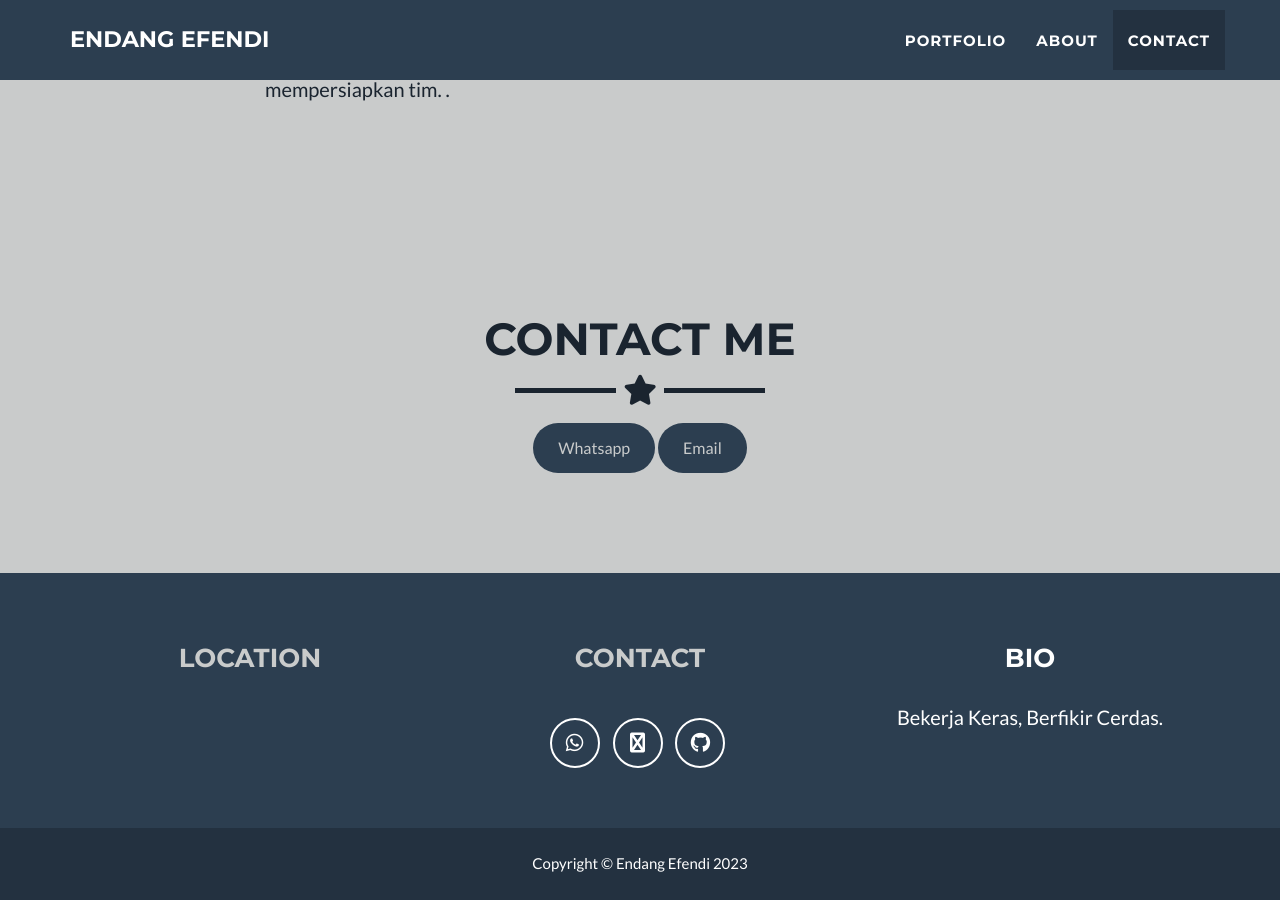
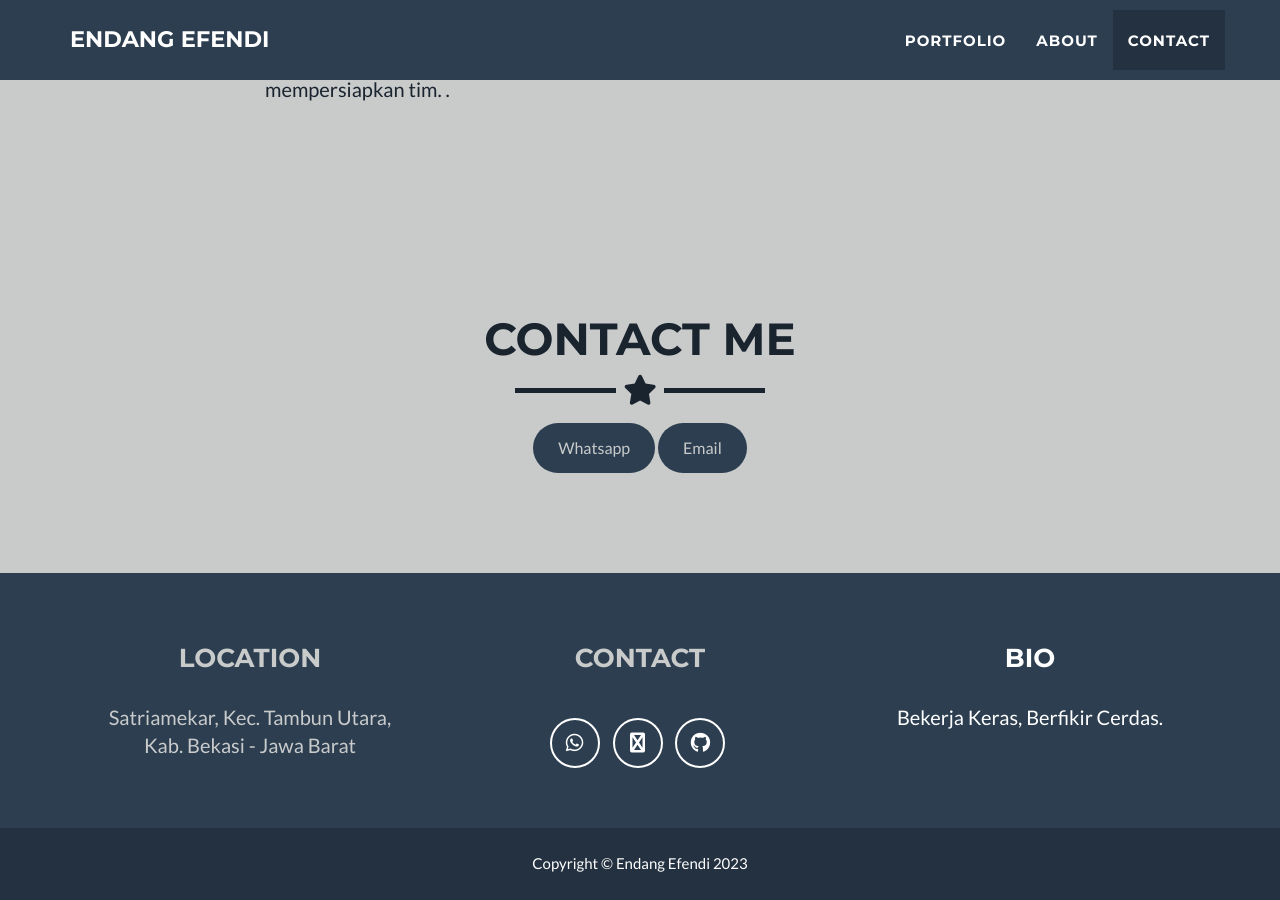
Before and after one commit to endangefendi/endangefendi.github.io, a Jekyll site: the page built from _posts/2014-07-18-project-1.markdown, in a window 1280 px wide and 900 px high, scrolled down 2607 px. Built offline with Jekyll 4.4.1, drawn with Linux system fonts in a browser that asks for light colours; part of the change alters nothing that is shown.

```diff
--- a/_config.yml
+++ b/_config.yml
@@ -50,7 +50,7 @@ social:
     url: http://github.com/fend252
 
 # Postal address (add as many lines as necessary)
-location:
+address:
   - line: Satriamekar, Kec. Tambun Utara,
   - line: Kab. Bekasi - Jawa Barat
 
```
